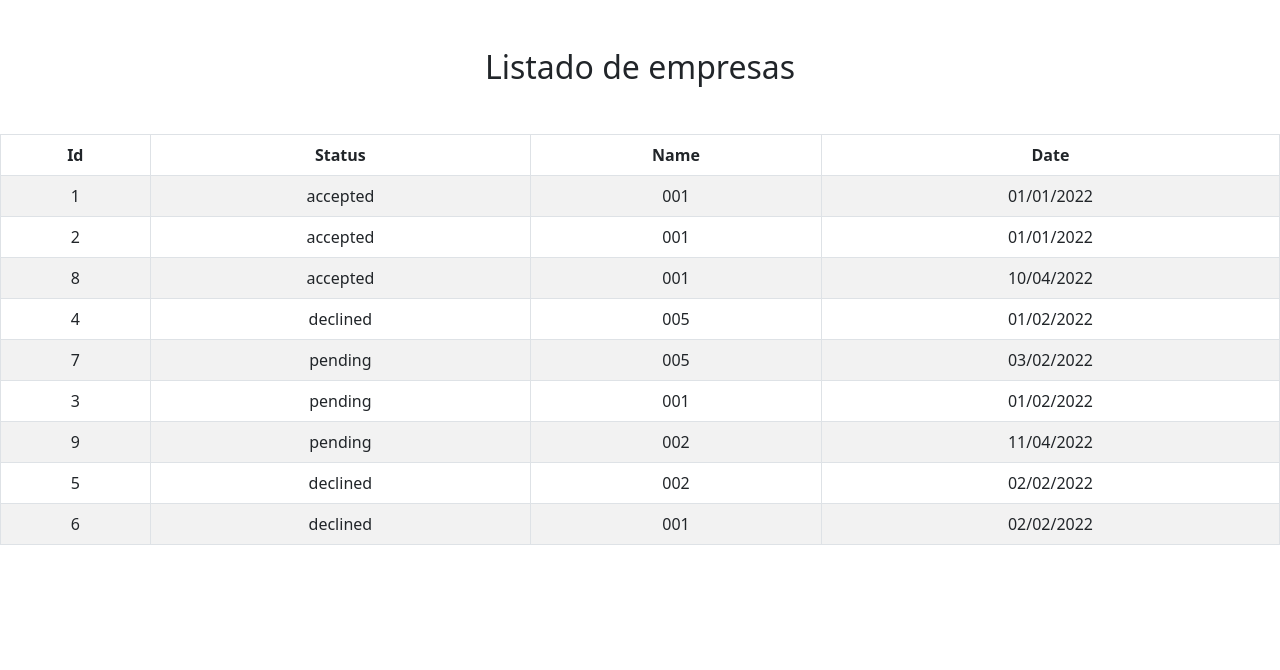
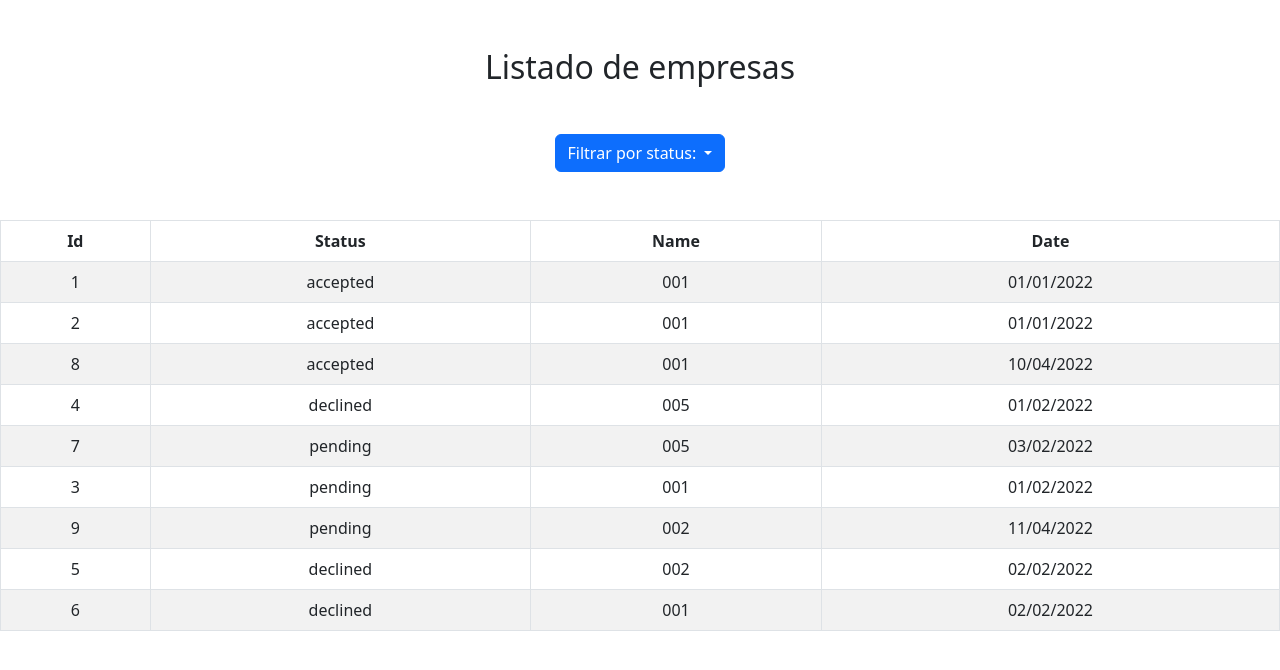
Before and after one commit to agustingu20/charlyChallenge, a React (Create React App) app: page / in a window 1280 px wide. Shown: the top 670 px of the page. Built offline with nearby package versions, Linux system fonts and the light colour scheme.

Commit message:
Create filters component and added to home

```diff
--- a/src/components/CompaniesTable/CompaniesTable.js
+++ b/src/components/CompaniesTable/CompaniesTable.js
@@ -15,7 +15,7 @@ const CompaniesTable = () => {
       </thead>
       <tbody>
         {companies.map((company) => (
-          <tr>
+          <tr key={`companyId-${company.id}`}>
             <td>{company.id}</td>
             <td>{company.status}</td>
             <td>{company.name}</td>
--- a/src/components/Filters/Filters.js
+++ b/src/components/Filters/Filters.js
@@ -1,7 +1,16 @@
 import React from 'react';
+import { Dropdown, DropdownButton } from 'react-bootstrap';
 
 const Filters = () => {
-  return <div>Filters</div>;
+  return (
+    <div className='mt-3 mb-5'>
+      <DropdownButton id="dropdown-basic-button" title="Filtrar por status: ">
+        <Dropdown.Item name='accepted'>Aceptados</Dropdown.Item>
+        <Dropdown.Item name='declined'>Declinados</Dropdown.Item>
+        <Dropdown.Item name='pending'>Pendientes</Dropdown.Item>
+      </DropdownButton>
+    </div>
+  );
 };
 
 export default Filters;
--- a/src/pages/Home/Home.js
+++ b/src/pages/Home/Home.js
@@ -1,11 +1,13 @@
 import React from 'react';
 import CompaniesTable from '../../components/CompaniesTable/CompaniesTable';
+import Filters from '../../components/Filters/Filters';
 import Title from '../../components/Title/Title';
 
 const Home = () => {
   return (
     <>
       <Title title={'Listado de empresas'}/>
+      <Filters />
       <CompaniesTable />
     </>
   );
```
